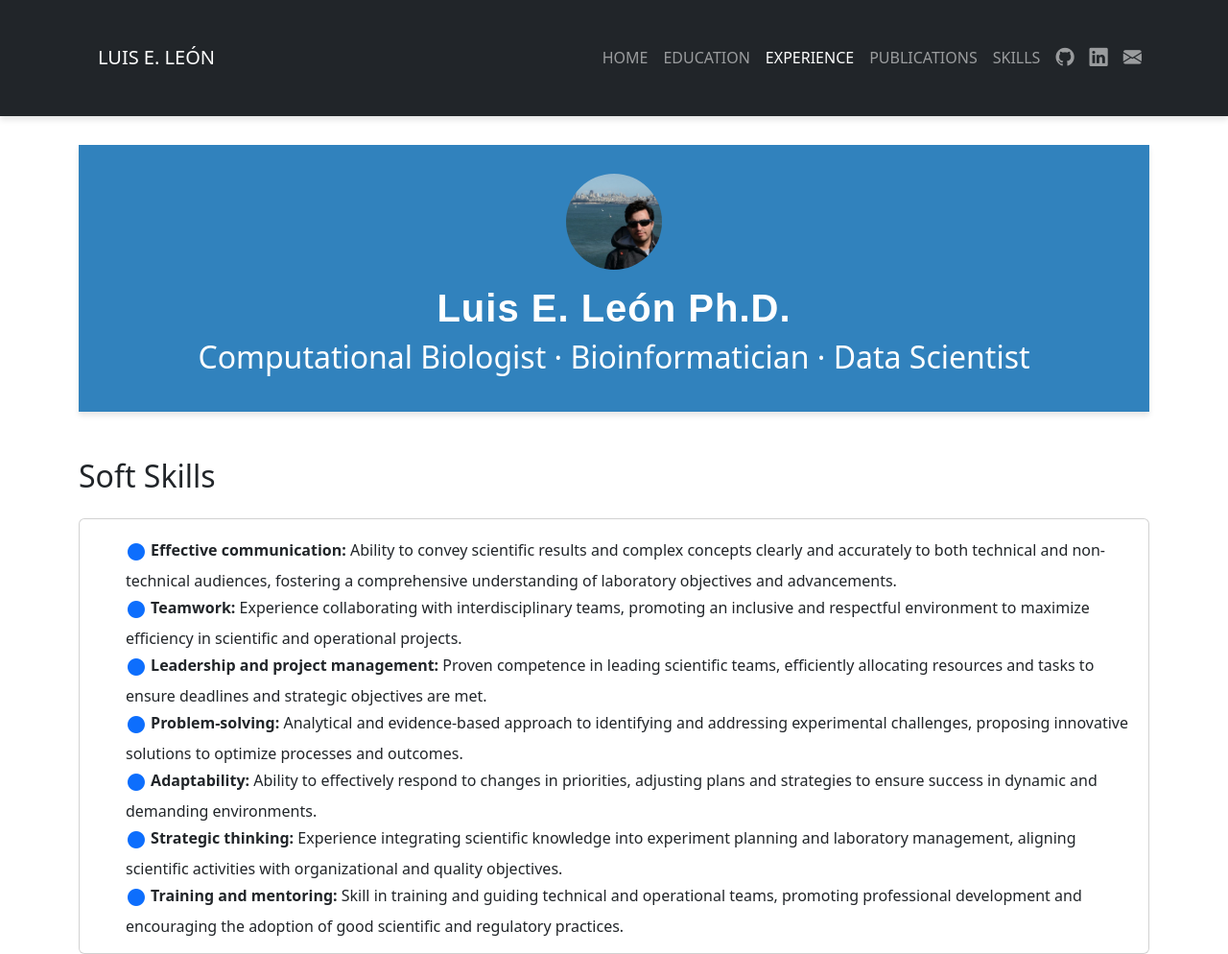
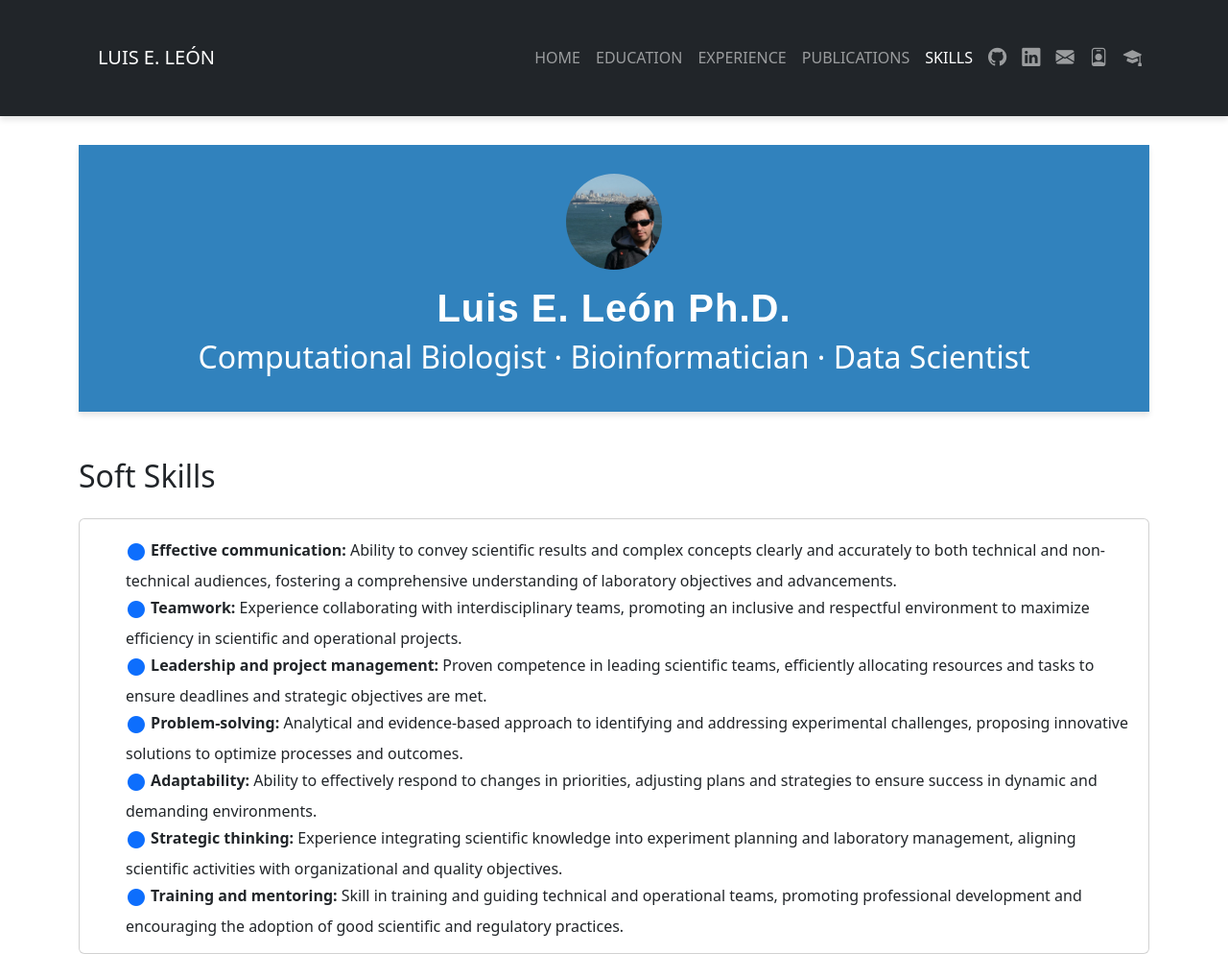
Before and after one commit to leleonp/leleonp.github.io, a plain HTML site: page skills.html in a window 1280 px wide. Shown: the top 994 px of the page at 96% size. Drawn offline with nearby package versions, Linux system fonts and the light colour scheme.

Commit message:
Updated skills section

```diff
--- a/skills.html
+++ b/skills.html
@@ -29,13 +29,13 @@
             <a class="nav-link" href="./education.html">Education</a>
           </li>
           <li class="nav-item">
-            <a class="nav-link active" href="./experience.html">Experience</a>
+            <a class="nav-link" href="./experience.html">Experience</a>
           </li>
           <li class="nav-item">
             <a class="nav-link" href="./publications.html">Publications</a>
           </li>
           <li class="nav-item">
-            <a class="nav-link" href="./skills.html">Skills</a>
+            <a class="nav-link active" href="./skills.html">Skills</a>
           </li>
           <li class="nav-item">
             <a class="nav-link" href="https://github.com/leleonp" target="_blank">
@@ -50,6 +50,16 @@
           <li class="nav-item">
             <a class="nav-link" href="mailto:your.email@example.com" target="_blank">
               <i class="bi bi-envelope-fill" style="font-size: 1.2rem;"></i>
+            </a>
+          </li>
+          <li class="nav-item">
+            <a class="nav-link" href="https://orcid.org/0000-0002-7640-1033" target="_blank" title="ORCID">
+              <i class="bi bi-person-badge" style="font-size: 1.2rem;"></i>
+            </a>
+          </li>
+          <li class="nav-item">
+            <a class="nav-link" href="https://scholar.google.cl/citations?user=MKHM2loAAAAJ&hl" target="_blank" title="Google Scholar">
+              <i class="bi bi-mortarboard-fill" style="font-size: 1.2rem;"></i>
             </a>
           </li>
         </ul>
@@ -218,6 +228,14 @@
                         <img src="./img/programming/css.png" width="50" alt="CSS">
                         <div>CSS</div>
                     </div>
+                    <div class="col-6 col-md-3 mb-3">
+                        <img src="./img/programming/sass.png" width="50" alt="Sass">
+                        <div>Sass</div>
+                    </div>
+                    <div class="col-6 col-md-3 mb-3">
+                        <img src="./img/programming/bootstrap.png" width="50" alt="Bootstrap">
+                        <div>Bootstrap</div>
+                    </div>
                 </div>
             </div>
         </div>
```
